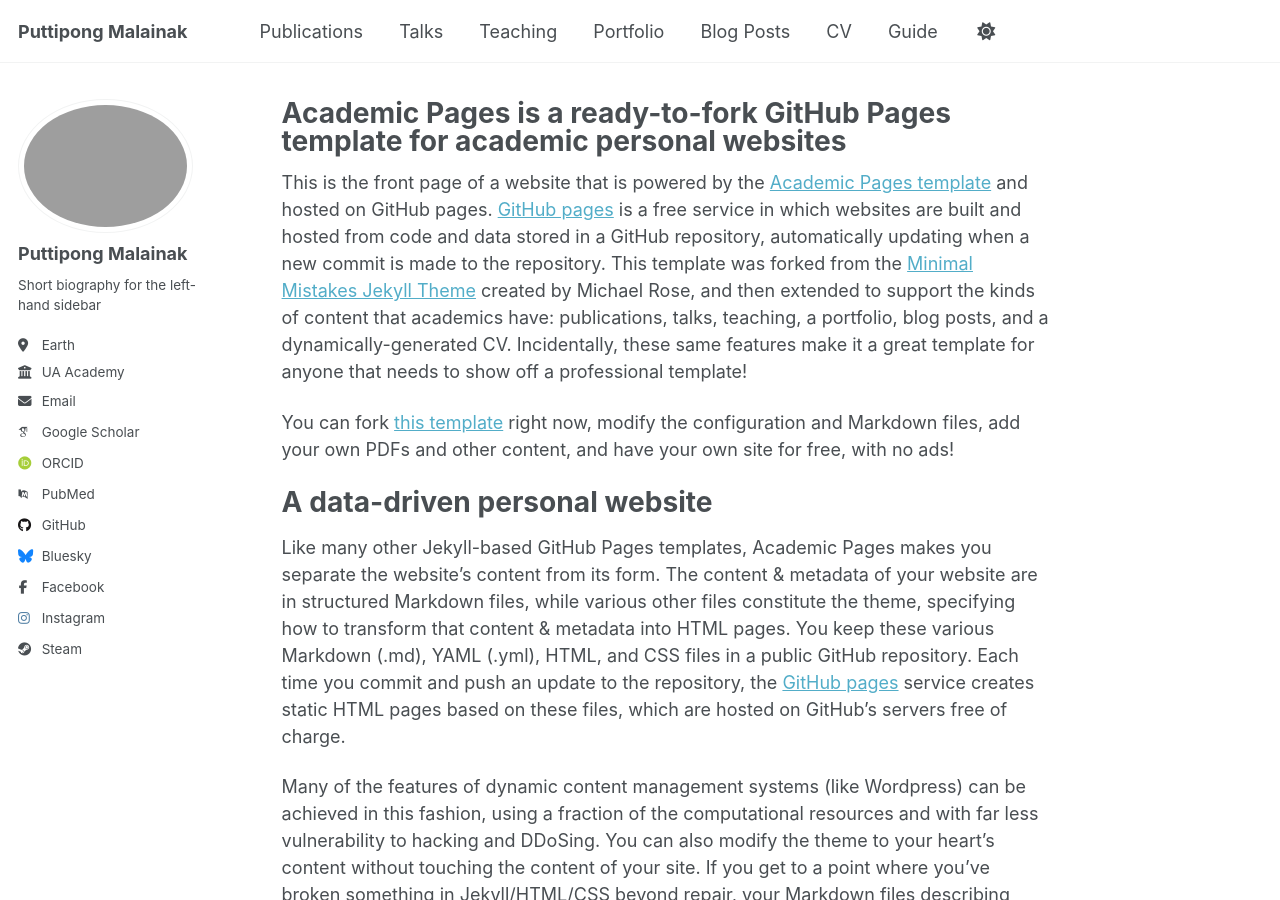
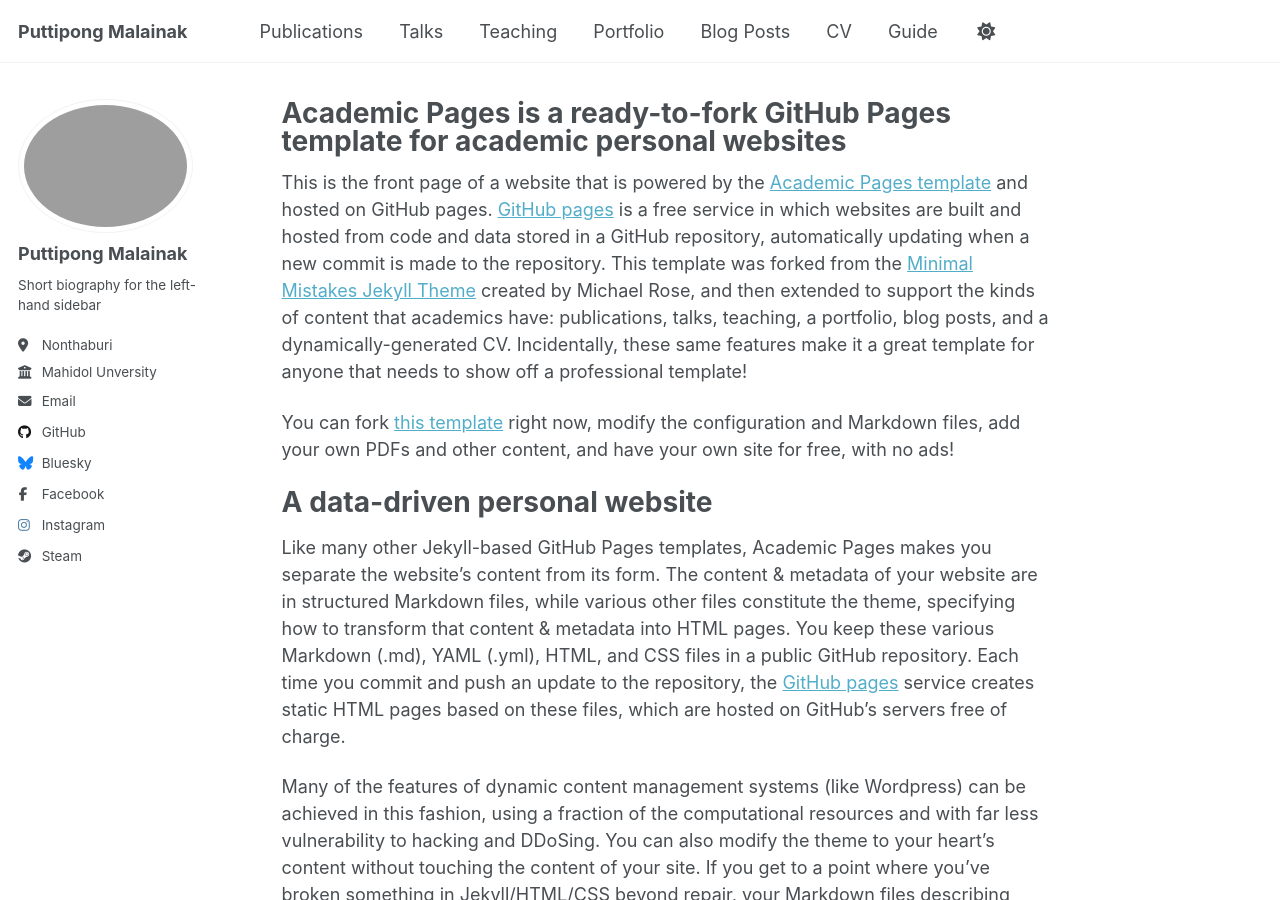
Before and after one commit to champion753/champion753.github.io, a Jekyll site: the page built from _pages/about.md, in a window 1280 px wide and 900 px high. Built offline with Jekyll 4.4.1, drawn with Linux system fonts in a browser that asks for light colours; some web fonts are replaced; a script that is not in the unit is left out.

Commit message:
Update _config.yml

```diff
--- a/_config.yml
+++ b/_config.yml
@@ -27,20 +27,20 @@ author:
   name             : "Puttipong Malainak"
   pronouns         : # example: "she/her"
   bio              : "Short biography for the left-hand sidebar"
-  location         : "Earth"
-  employer         : "UA Academy"
+  location         : "Nonthaburi"
+  employer         : "Mahidol Unversity"
   uri              : # URL
   email            : "champ159.c@hotmail.com"
 
   # Academic websites
   academia         : # URL
   arxiv            : # URL - Update with the correct link to your profile
-  googlescholar    : "https://scholar.google.com/citations?user=PS_CX0AAAAAJ"
+  googlescholar    :
   inspire-hep      : # URL
   impactstory      : # URL
-  orcid            : "https://orcid.org/yourorcidurl"
+  orcid            :
   semantic         : # URL
-  pubmed           : "https://www.ncbi.nlm.nih.gov/pubmed/?term=john+snow"
+  pubmed           :
   researchgate     : # URL
   scopus           : # URL
 
```
